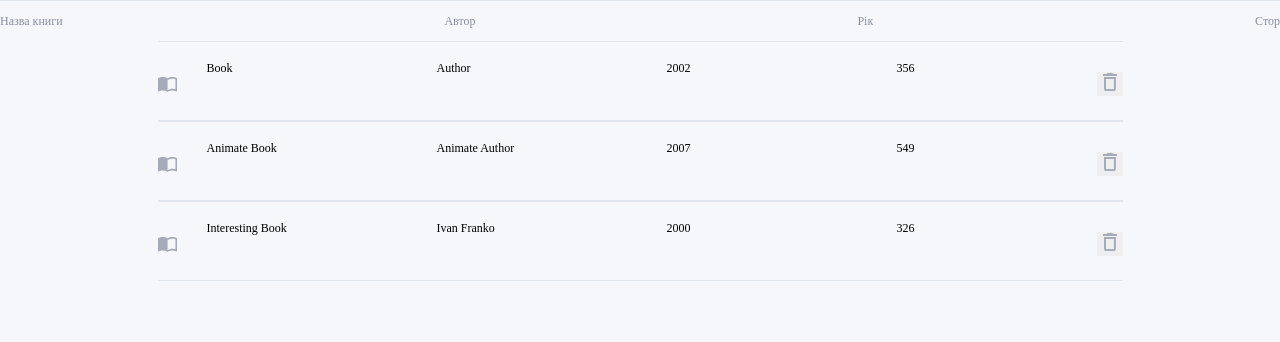
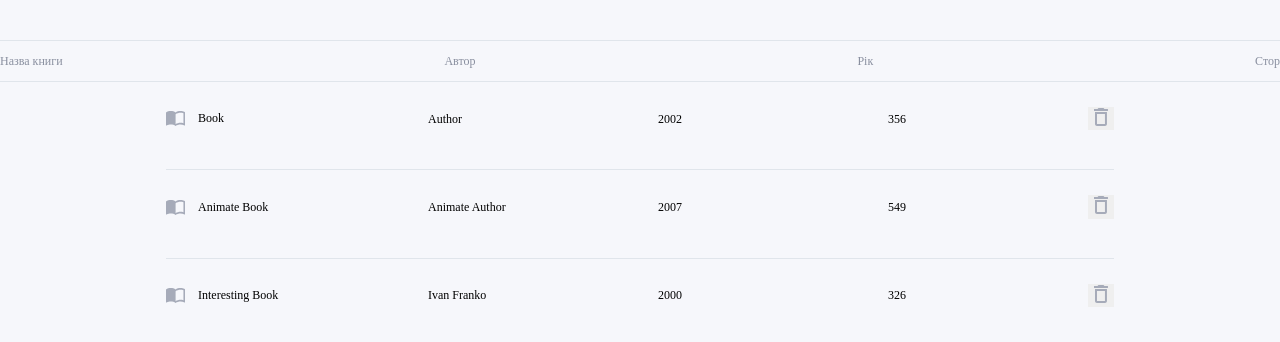
Before and after one commit to GoIT44/dev_front_book_reader, a React (Create React App) app: page / in a window 1280 px wide. Shown: the top 342 px of the page. Built offline with nearby package versions, Linux system fonts and the light colour scheme.

Commit message:
list edited

```diff
--- a/src/components/TrainingSection/BookList/BookListItem/BooksListItem.js
+++ b/src/components/TrainingSection/BookList/BookListItem/BooksListItem.js
@@ -15,18 +15,18 @@ const BooksListItem = ({ title = "...", author, year, pages }) => {
           {screenSize.MOB ? (
             <h3 className={style.titleBook}>{title}</h3>
           ) : (
-            <ul className={style.flex__centered}>
+            <ul className={style.titleBook__centered}>
               <li key={nanoid()} className={style.bookDescrItem}>
-                <p className={style.bookDesc}>{title}</p>
+                <div className={style.titleBook}>{title}</div>
               </li>
               <li key={nanoid()} className={style.bookDescrItem}>
-                <p className={style.bookDesc}>{author}</p>
+                <div className={style.bookDesc}>{author}</div>
               </li>
               <li key={nanoid()} className={style.bookDescrItem}>
-                <p className={style.bookDesc}>{year}</p>
+                <div className={style.bookDesc}>{year}</div>
               </li>
               <li key={nanoid()} className={style.bookDescrItem}>
-                <p className={style.bookDesc}>{pages}</p>
+                <div className={style.bookDesc}>{pages}</div>
               </li>
             </ul>
           )}
--- a/src/components/TrainingSection/BookList/BookListItem/BooksListItem.module.css
+++ b/src/components/TrainingSection/BookList/BookListItem/BooksListItem.module.css
@@ -9,6 +9,9 @@
     padding-top: 20px;
     border-bottom: 1px solid #E0E5EB;
     border-top: 1px solid #E0E5EB;
+}
+.bookItem:first-child {
+    border-top: none;
 }
 .flex__centered{
     display: flex;
@@ -32,12 +35,12 @@
     margin-bottom: 18px;
 
 }
-/* .bookDescrItem:first-child{
+.bookDescrItem:first-child{
     justify-content: flex-start;
 }
 .bookDescrItem:last-child{
-    justify-content: center;
-} */
+    justify-content: flex-end;
+}
 .titleBook{
     width: 200px;
     margin-left: 13px;
@@ -80,10 +83,24 @@ span{
 }
 
 @media screen and (min-width:768px) {
+    .bookItem{
+    padding-top: 25px;
+    margin-bottom: 25px;
+    border-bottom: none;
 
+    }
     .bookDescrList{
         width: 100vh;
         flex-direction: row;
     }
 
+    .bookDescrItem {
+        margin-bottom: 0px;
+    }
+
+    .titleBook__centered {
+        display: flex;
+        align-items: center;
+    margin-bottom: 0;
+    }
 }
--- a/src/components/TrainingSection/BookList/Booklist.module.css
+++ b/src/components/TrainingSection/BookList/Booklist.module.css
@@ -69,6 +69,7 @@
     align-items: center;
     justify-content: space-between;
     border-top: 1px solid #E0E5EB;
+    border-bottom: 1px solid #E0E5EB;
 }
 .title__listItem{
     margin-top: 14px;
@@ -89,16 +90,21 @@
         height: 100%;
         margin-top: 30px;
         margin-bottom: 30px;
-        border-top: 1px solid #E0E5EB;
+        /* border-top: 1px solid #E0E5EB; */
         border-bottom: 1px solid #E0E5EB;
         background-color: #F6F7FB;
     }
 
     .booklist {
-        margin-bottom: 0px;
+        width: 100%;
+        align-items: center;
+        justify-content: space-between;
+        /* border-top: 1px solid #E0E5EB; */
+        margin-bottom: 25px;
     }
 
     .book__list {
+        width: 678px;
         display: flex;
         justify-content: flex-start;
         margin-bottom: 14px;
@@ -252,5 +258,6 @@
 
 .title__list {
     display: flex;
+    margin-top: 40px;
 }
 }
--- /dev/null
+++ b/src/components/TrainingSection/BookList/BooksListItem/BooksListItem.module.css
@@ -0,0 +1,136 @@
+@value fontMontserrat from '../../../styles/variables.module.css';
+@value main-text-color from '../../../styles/variables.module.css';
+@value secondary-text-color from '../../../styles/variables.module.css';
+@value min-width-tablet from '../../../styles/variables.module.css';
+@value max-width-desktop from '../../../styles/variables.module.css';
+
+.bookItem{
+    padding-top: 20px;
+    border-bottom: 1px solid #E0E5EB;
+    border-top: 1px solid #E0E5EB;
+}
+.bookDescrList{
+    width: 100%;
+    display: flex;
+    flex-direction: column;
+}
+.bookDescrItem{
+    display: flex;
+    align-items: center;
+    margin-bottom: 24px;
+
+}
+/* .bookDescrItem:first-child{
+    justify-content: flex-start;
+}
+.bookDescrItem:last-child{
+    justify-content: center;
+} */
+.titleBook{
+    font-family: fontMontserrat;
+    font-style: normal;
+    font-weight: 500;
+    font-size: 12px;
+    line-height: 15px;
+    color: main-text-color;
+    margin-bottom: 15px;
+}
+.bookDesc{
+    composes: titleBook;
+    display: block;
+    line-height: 12px;
+    text-align: center;
+    margin-bottom: 0;
+
+
+}
+.subTitle{
+    width: 50%;
+    font-family: fontMontserrat;
+    font-style: normal;
+    font-weight: 500;
+    font-size: 12px;
+    line-height: 12px;
+    color: secondary-text-color;
+    text-align: left;
+}
+.titleBook > .subTitle{
+    display: none;
+}
+.iconBookList{
+    display: none;
+    /* border: 1px solid #FF6B08; */
+}
+.iconBookListRead{
+    display: block;
+}
+.iconWrapper{
+    display: block;
+    width: 15px;
+    height: 15px;
+    padding: 4px 1px 2px 1px;
+    margin-right: 20px;
+    border: 1px solid #A6ABB9;
+    border-radius: 1px;
+}
+.iconWrapperRead{
+    border: 1px solid #FF6B08;
+}
+.bookItem{
+    display: flex;
+}
+
+@media (min-width: min-width-tablet) {
+    /* .bookItem{
+        display: flex;
+        flex-direction: column;
+
+    }
+    .titleBook{
+        display: inline-block;
+    } */
+    .bookDescrList{
+        display: flex;
+        flex-direction: row;
+        /* justify-content: space-between; */
+    }
+    /* .subTitle{
+        width: auto;
+    } */
+    .subTitle{
+        display: none;
+    }
+    /* .titleBook > .subTitle{
+        display: block;
+    } */
+    .bookDescrItem{
+        flex-direction: column;
+        align-items: flex-start;
+        margin-bottom: 0;
+        /* justify-content: center; */
+    }
+    .bookDescrItem:first-child{
+        width: 36%;
+    }
+    .bookDescrItem:nth-child(2){
+        width: 28%;
+    }
+    .bookDescrItem:nth-child(3){
+        width: 20%;
+    }
+    .bookDescrItem:nth-child(4){
+        width: 14%;
+    }
+    .titleBook{
+        margin-bottom: 0;
+    }
+    .bookItem{
+        padding: 12px 0;
+    }
+    .bookDesc{
+        font-size: 14px;
+    }
+    .titleBook{
+        font-size: 14px;
+    }
+}
```
Also changed, not shown: src/components/TrainingSection/BookList/BooksListItem/BooksListItem.js (added, +32 -0 lines).
